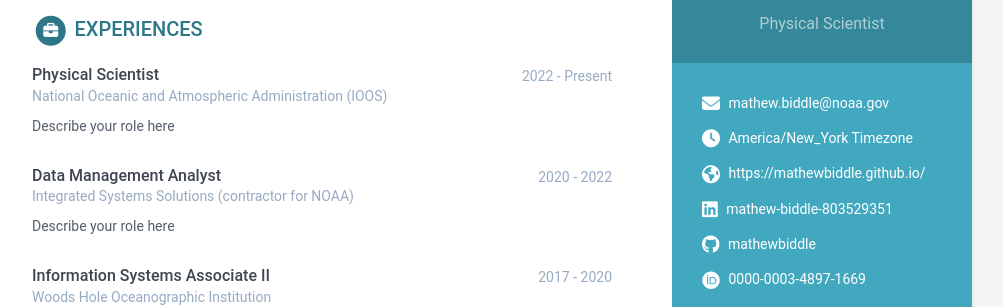
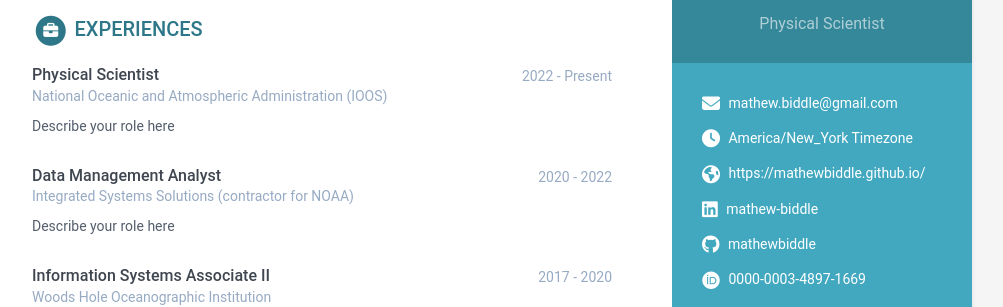
Before and after one commit to MathewBiddle/mathewbiddle.github.io, a Jekyll site: the page built from index.html, in a window 1280 px wide. Shown: the part 205-512 px from the top of the page, without its empty margins (168-1171 px from the left). Built offline with Jekyll 4.4.1, drawn with Linux system fonts in a browser that asks for light colours.

Commit message:
Update data.yml

```diff
--- a/_data/data.yml
+++ b/_data/data.yml
@@ -13,12 +13,12 @@ sidebar:
   avatar: https://github.com/mathewbiddle.png #place a 100x100 picture inside /assets/images/ folder and provide the name of the file below
 
   # Sidebar links
-  email: mathew.biddle@noaa.gov
+  email: mathew.biddle@gmail.com
   phone:
   timezone: America/New_York # Enter your timezone, e.g., America/Havana, Africa/Casablanca, America/North_Dakota/Center
   citizenship:
   website: https://mathewbiddle.github.io/ # Include the full website URL, including "http://" or "https://".
-  linkedin: mathew-biddle-803529351
+  linkedin: mathew-biddle
   xing:
   github: mathewbiddle
   telegram: # add your nickname without '@' sign
```
